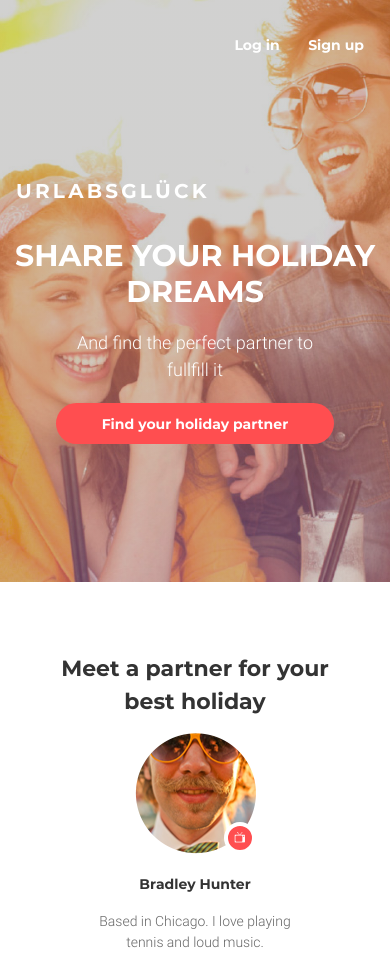
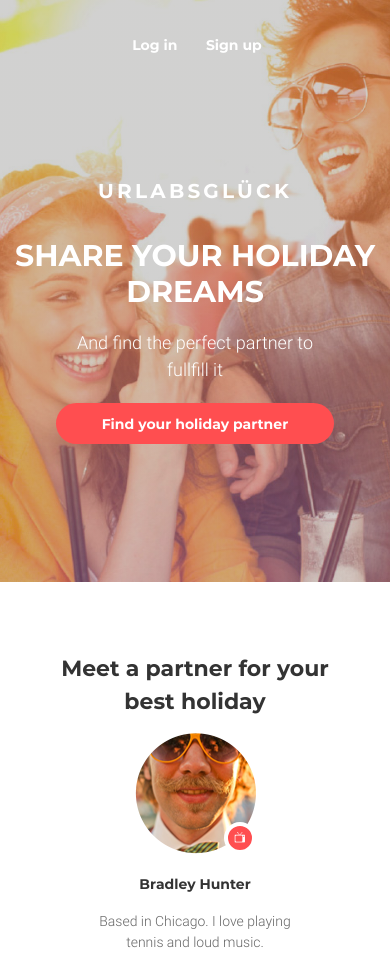
Before and after one commit to Klypalskyi/GoIT-13-04-18, a plain HTML site: page html-css/Module-9/Homework/index.html in a window 390 px wide. Shown: the top 956 px of the page. Drawn offline with nearby package versions, Linux system fonts and the light colour scheme.

Commit message:
Module-09-fix

```diff
--- a/html-css/Module-9/Homework/css/bgsection.css
+++ b/html-css/Module-9/Homework/css/bgsection.css
@@ -24,7 +24,7 @@
 
   .login {
     margin-bottom: 7.5rem;
-    text-align: right;
+
   }
 
   .login li {
@@ -56,7 +56,7 @@
   }
 
   .logo-box {
-    text-align: left;
+
     margin-bottom: 2rem;
   }
 
@@ -107,10 +107,12 @@
 
   .login {
     margin-bottom: 0;
+    text-align: right;
   }
 
   .logo-box {
     margin-bottom: 0;
+    text-align: left;
   }
 
   .share {
--- a/html-css/Module-9/Homework/index.html
+++ b/html-css/Module-9/Homework/index.html
@@ -15,9 +15,9 @@
 
 <body>
     <div class="top-wrapper text-center">
-        <div class="container d-flex flex-column flex-wrap p-0 ">
-            <div class="row header flex-row-reverse justify-content-between no-gutters">
-                <div class="col-12 col-md-6 login justify-content-md-end ">
+        <div class="container d-flex flex-column flex-wrap p-0">
+            <div class="row header flex-row-reverse justify-content-md-between no-gutters">
+                <div class="col-12 col-md-6 login">
                     <a href="#">Log in</a>
                     <a href="#">Sign up</a>
                 </div>
```
